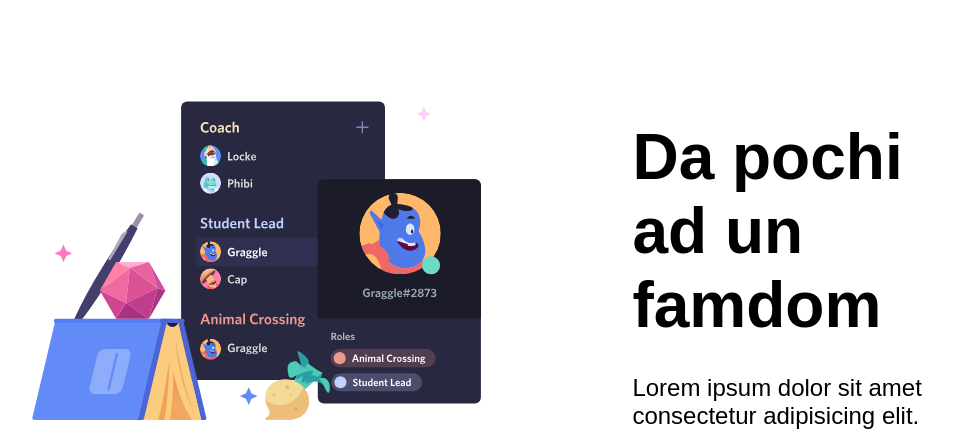
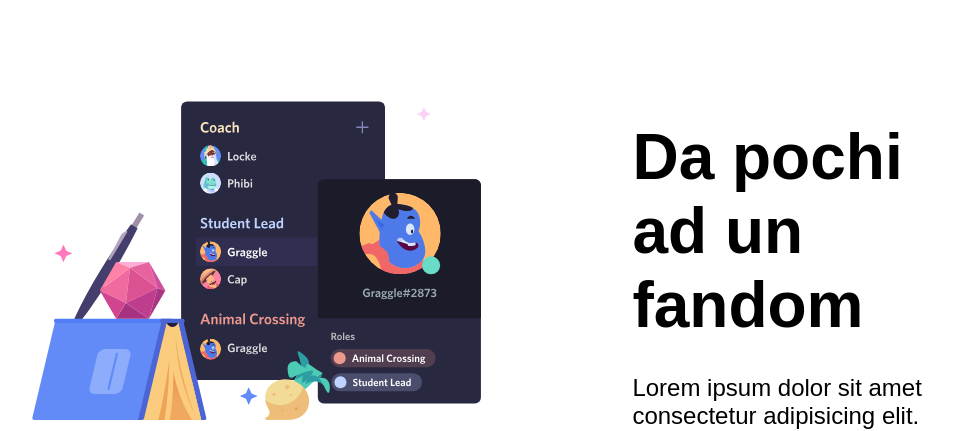
Before and after one commit to Cix8/htmlcss-discord, a plain HTML site: page index.html in a window 1280 px wide. Shown: the part 2980-3411 px from the top of the page, without its empty margins (110-1073 px from the left). Drawn offline with Linux system fonts and the light colour scheme.

Commit message:
corrections of spelling errors

```diff
--- a/index.html
+++ b/index.html
@@ -86,7 +86,7 @@
                 </div>
                 <div class="container float-l">
                     <div class="sub-container">
-                        <h2>Da pochi ad un famdom</h2>
+                        <h2>Da pochi ad un fandom</h2>
                         <p>Lorem ipsum dolor sit amet consectetur adipisicing elit. Temporibus culpa vero, quae minus omnis consectetur numquam nostrum nulla porro at nemo pariatur in rerum sapiente eum tempore iste aliquid earum.</p>
                     </div>
                 </div>
```
